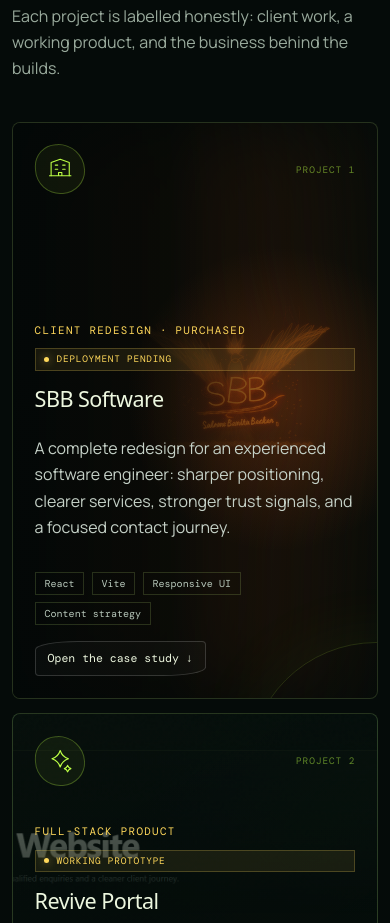
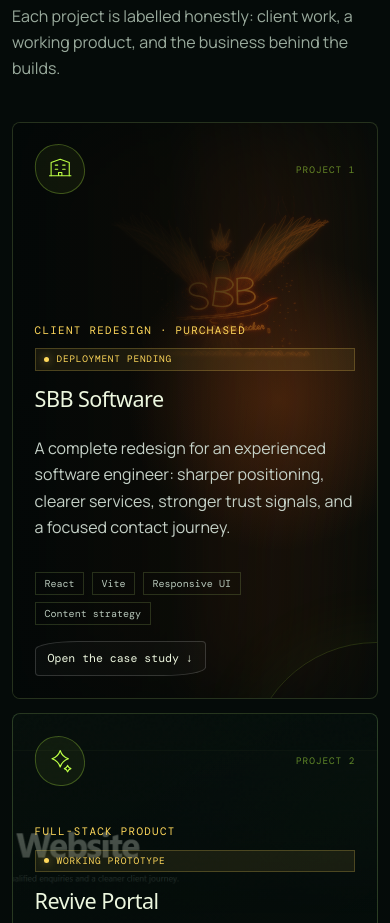
Before and after one commit to Wallas88/waldo-trytsman, a React (Vite) app: page / in a window 390 px wide. Shown: the part 1120-2043 px from the top of the page. Built offline with nearby package versions, Linux system fonts and the light colour scheme; a web font is replaced by a local one.

Commit message:
Raise SBB logo on mobile

```diff
--- a/src/styles.css
+++ b/src/styles.css
@@ -284,6 +284,7 @@ h1 em, h2 em { color: var(--gold); font-style: normal; }
   .section-heading > p:last-child { margin-top: 1.5rem; }
   .project-card { display: flex; min-height: 0; padding: 1.35rem; flex-direction: column; }
   .project-card.featured { min-height: 0; }
+  .project-preview.logo-preview { background-position: center, center, 76% 18%; background-size: auto, auto, 72% auto; }
   .project-card.featured .card-kicker { margin-top: 8rem; }
   .card-kicker { margin-top: 2.4rem; }
   .project-card > a, .project-action { position: relative; left: auto; bottom: auto; width: fit-content; margin-top: auto; }
```
